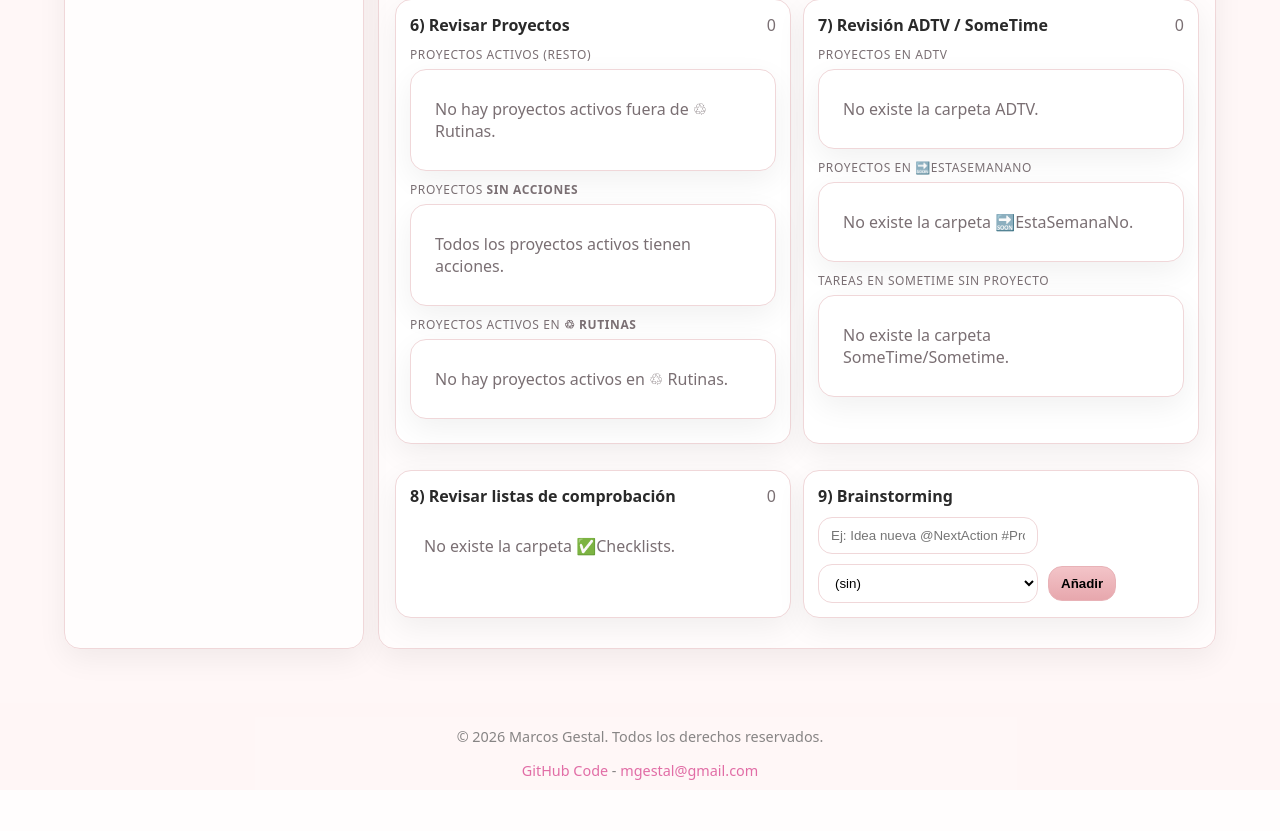
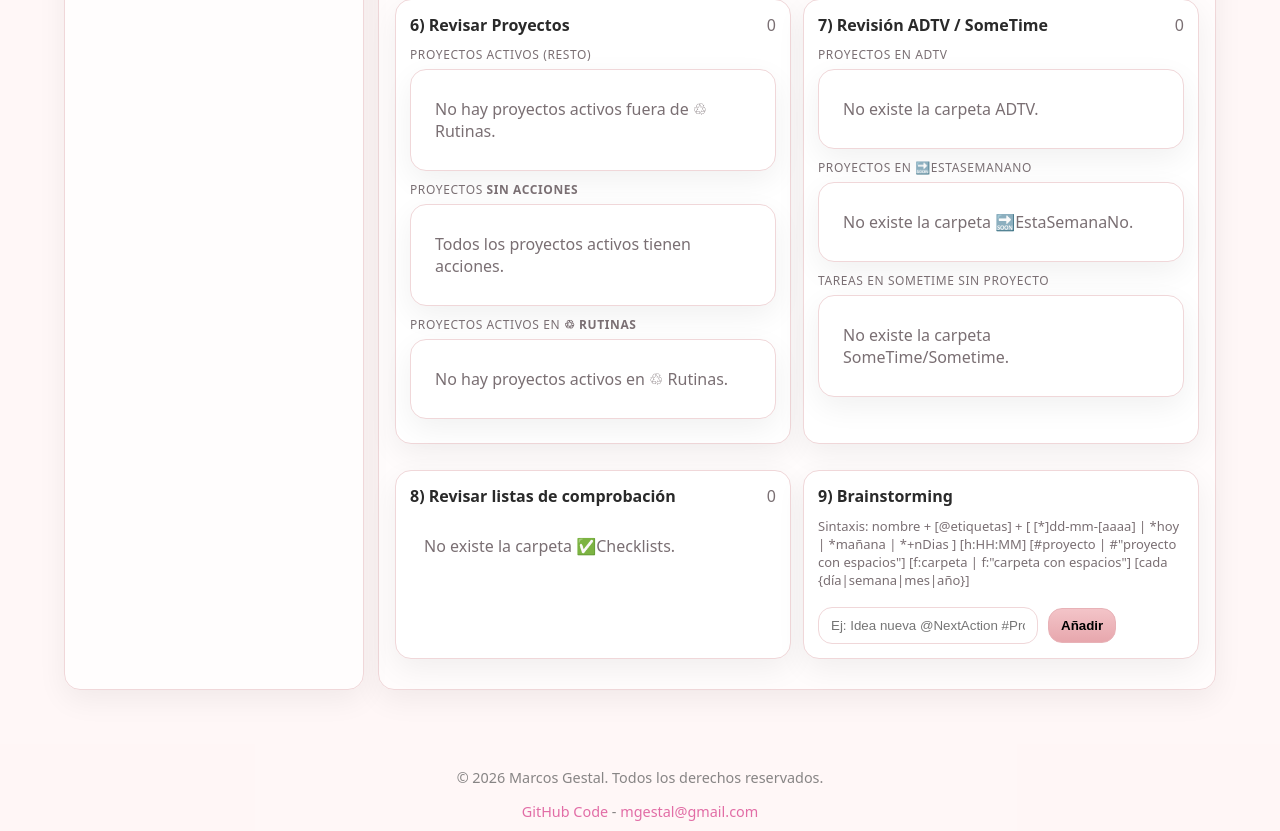
Before and after one commit to mgestal/gtdApp, a Flask app: page /review in a window 1280 px wide. Shown: the part 1316-2147 px from the top of the page. Before the commit the page ends 2096 px from the top, so only its background shows below. Run offline with Flask 3, Linux system fonts and the light colour scheme; data that the repository does not hold is empty; some libraries are stand-ins or nearby versions.

Commit message:
Brainstorming

```diff
--- a/templates/review.html
+++ b/templates/review.html
@@ -891,14 +891,11 @@
     </div>
 
     <form method="post" action="{{ url_for('task_create') }}" class="form">
+      <div class="hint" style="margin-bottom:8px;">
+        Sintaxis: nombre + [@etiquetas] + [ [*]dd-mm-[aaaa] | *hoy | *mañana | *+nDias ] [h:HH:MM] [#proyecto | #"proyecto con espacios"] [f:carpeta | f:"carpeta con espacios"] [cada {día|semana|mes|año}]
+      </div>
       <div class="review-quick-form">
         <input class="input" name="quick" placeholder="Ej: Idea nueva @NextAction #Proyecto" required>
-        <select class="input" name="priority" style="max-width:130px;">
-          <option value="" selected>(sin)</option>
-          <option value="1">Alta</option>
-          <option value="2">Media</option>
-          <option value="3">Baja</option>
-        </select>
         <button class="btn btn-primary" type="submit">Añadir</button>
       </div>
     </form>
```
